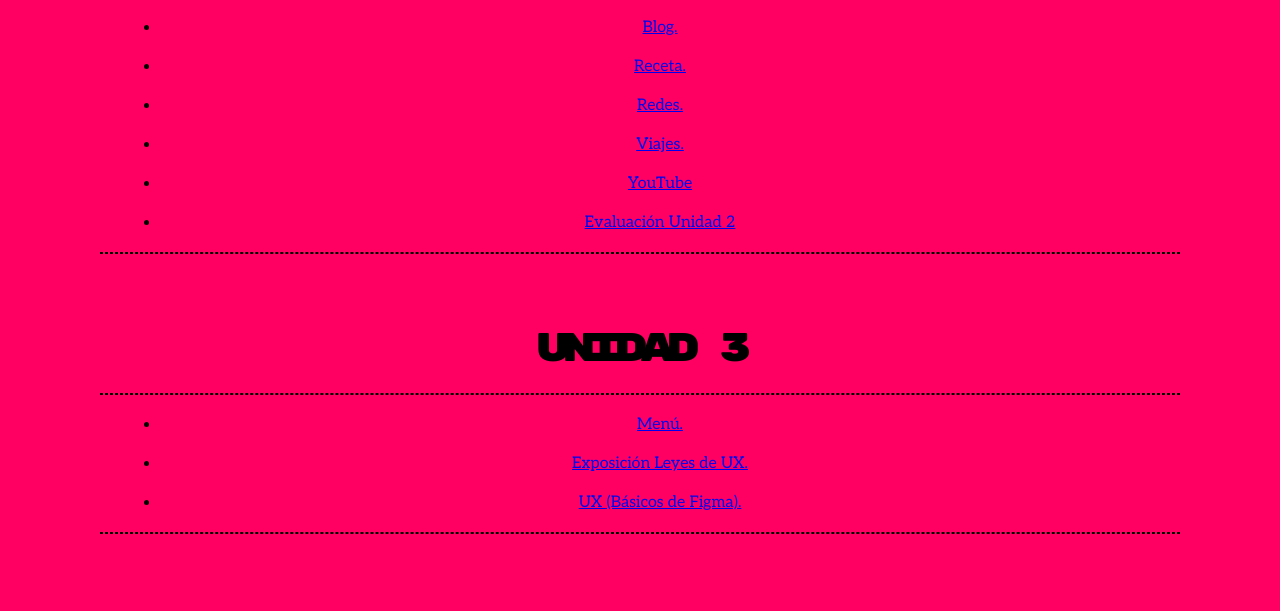
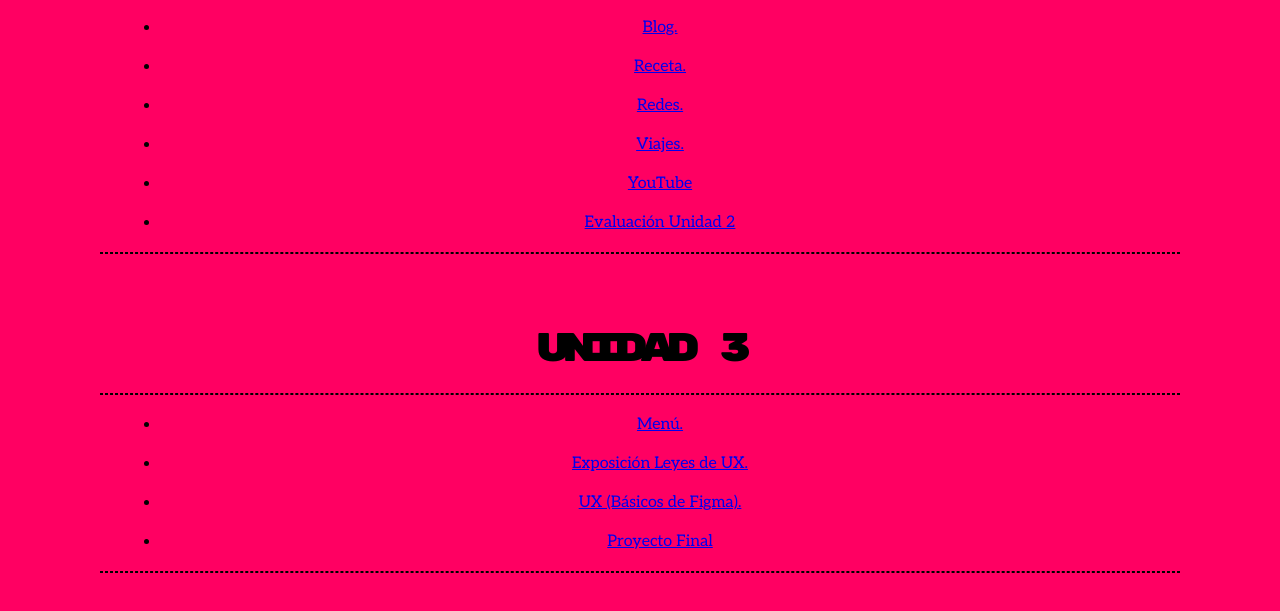
Before and after one commit to ferrios04/practicas-web-fer, a plain HTML site: page index.html in a window 1280 px wide. Shown: the part 745-1356 px from the top of the page. Before the commit the page ends 1319 px from the top, so only its background shows below. Drawn offline with Linux system fonts and the light colour scheme.

Commit message:
Add files via upload

```diff
--- a/index.html
+++ b/index.html
@@ -50,6 +50,7 @@
                 <li><a href="u3/menu.html">Menú.</a></li>
                 <li><a href="https://www.canva.com/design/DAGJOC8qe4k/3cfjmHzGWtZfo_Tu7Y-Fuw/edit?utm_content=DAGJOC8qe4k&utm_campaign=designshare&utm_medium=link2&utm_source=sharebutton">Exposición Leyes de UX.</a></li>
                 <li><a href="https://www.figma.com/design/sf8KjSdEeJb1ogv53JoQTe/Untitled?node-id=1-2&t=6GIjynNsklgtkH6s-1">UX (Básicos de Figma).</a></li>
+                <li><a href="u3/proyectofinal.html">Proyecto Final</a></li>
             </ul>
             <hr>
         </section>
```
